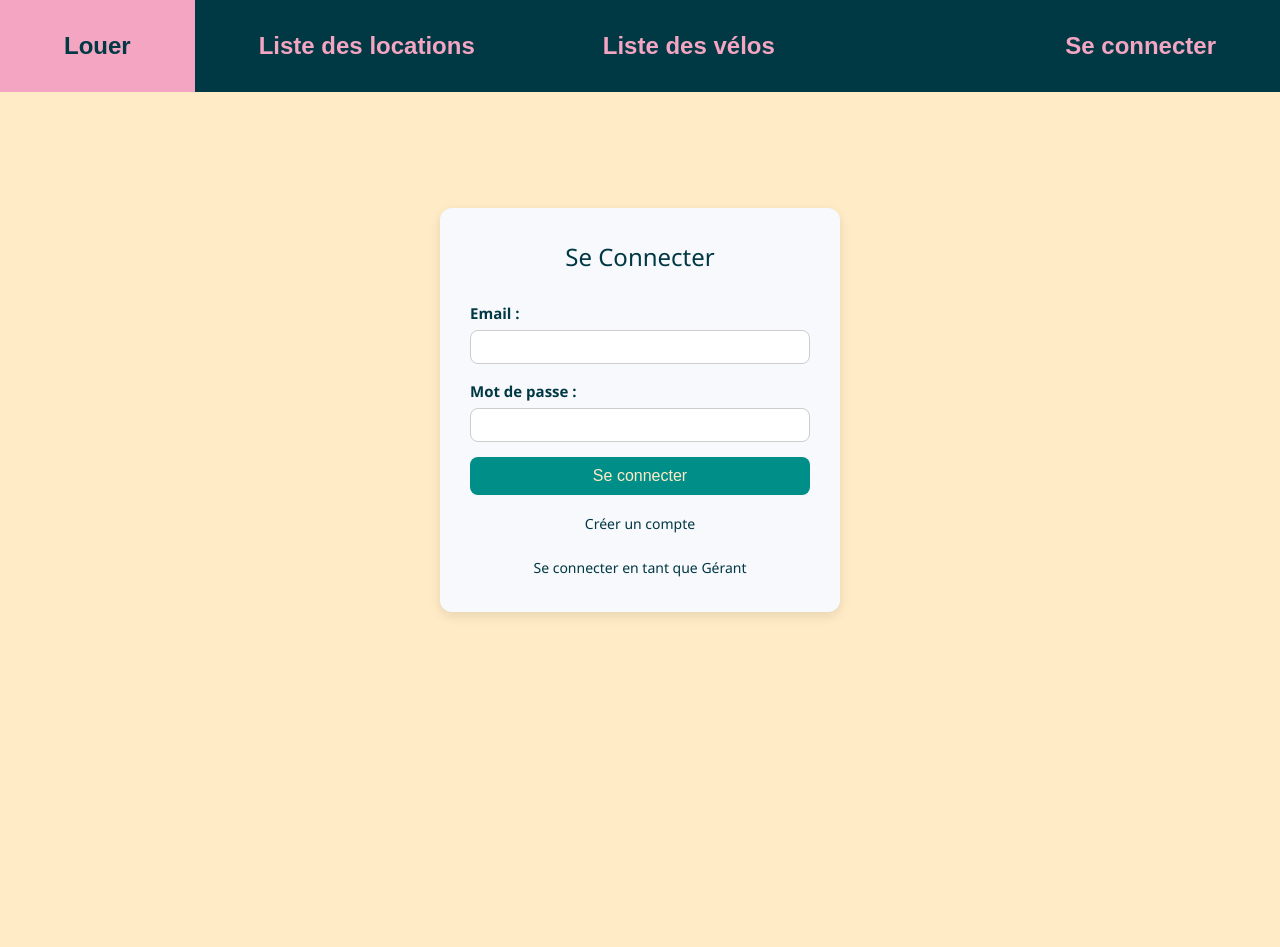
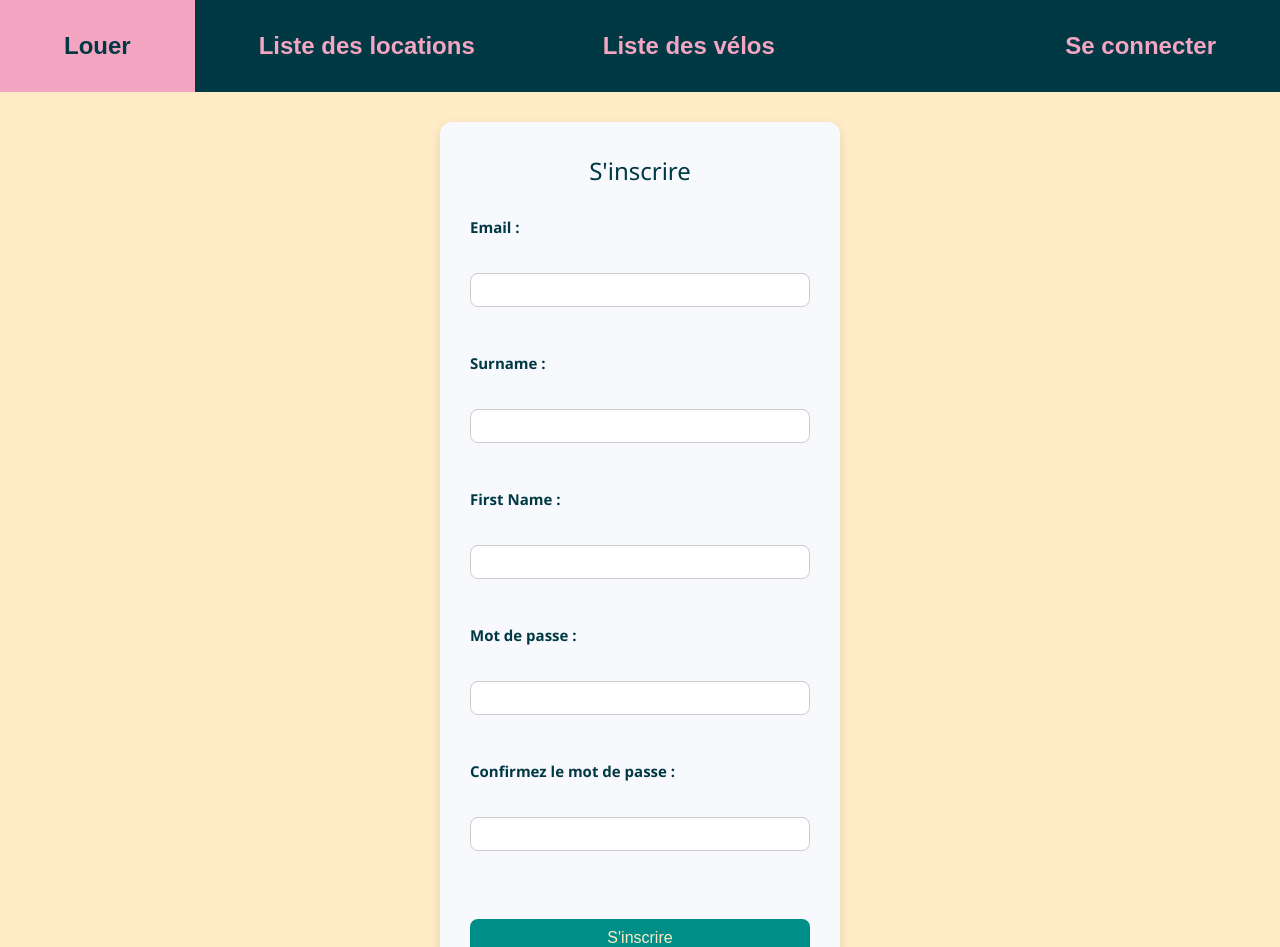
Before and after one commit to Noxeal/velivelo, a Vue app in the folder app/: page / in a window 1280 px wide. Shown: the top 947 px of the page. Before the commit the page ends 800 px from the top, so only its background shows below. Built offline with nearby package versions, Linux system fonts and the light colour scheme.

Commit message:
Inscirption page

```diff
--- a/app/src/App.vue
+++ b/app/src/App.vue
@@ -3,13 +3,14 @@ import { ref } from 'vue'
 import Connection from './components/Connection.vue'
 import NavBar from './components/commons/NavBar.vue'
 import ConnectionGerant from './components/ConnectionGerant.vue'
+import Inscription from './components/Inscription.vue'
 import BicycleCard from './components/commons/BicycleCard.vue'
 
 const is_connected = ref(false)
 const is_gerant = ref(false)
 const id_client = ref(null);
 const id_gerant = ref(null);
-const page = ref('Connection');
+const page = ref('Inscription');
 const id_velo = ref(3);
 
 const change_current_page = (newPage) => {
@@ -36,6 +37,8 @@ const handle_gerant = (bool, val) => {
   </header>
 
   <main>
+    <Inscription v-if="page == 'Inscription'" @update:handle_client="handle_client"
+    @update:change_current_page="change_current_page"/>
     <Connection v-if="page == 'Connection'" @update:handle_client="handle_client"
     @update:change_current_page="change_current_page"/>
     <ConnectionGerant v-if="page == 'ConnectionGerant'" @update:handle_gerant="handle_gerant"
--- a/app/src/components/Inscription.vue
+++ b/app/src/components/Inscription.vue
@@ -1,6 +1,20 @@
 <script setup>
+import { ref } from 'vue';
+
+const fname = ref('');
+const surname = ref('');
+const email = ref('');
+const password = ref('');
+const confirmPassword = ref('');
+const errorMessage = ref('');
 
 const onSubmit = async () => {
+  errorMessage.value = '';
+
+  if (password.value !== confirmPassword.value) {
+    errorMessage.value = "Les mots de passe ne correspondent pas.";
+    return;
+  }
 
   const clientData = {
     fname: fname.value,
@@ -18,47 +32,126 @@ const onSubmit = async () => {
       body: JSON.stringify(clientData),
     });
 
+    if (!response.ok) {
+      const errorMessageFromBackend = await response.text();
+      console.log(errorMessageFromBackend);
+      if (errorMessageFromBackend === "Cet email est déjà utilisé.") {
+        errorMessage.value = "Cet email est déjà utilisé.";
+      } else {
+        throw new Error("Erreur lors de la création du client.");
+      }
+    } else {
+      const data = await response.json();
+      console.log("Client créé :", data);
+    }
+
   } catch (error) {
-    console.error(error);
+    console.error("Erreur côté client :", error);
+    errorMessage.value = "Une erreur est survenue. Veuillez réessayer.";
   }
 };
 </script>
 
 <template>
   <form @submit.prevent="onSubmit">
+    <div class="login-container">
+      <h1 class="title">S'inscrire</h1>
+
+    <div class="input-row">
     <label for="email">Email :</label><br>
     <input type="email" id="email" v-model="email" required><br>
+    </div>
 
+    <div class="input-row">
     <label for="surname">Surname :</label><br>
-    <input type="surname" id="surname" v-model="surname" required><br>
+    <input type="text" id="surname" v-model="surname" required><br>
+    </div>
 
+    <div class="input-row">
     <label for="fname">First Name :</label><br>
-    <input type="fname" id="fname" v-model="fname" required><br>
+    <input type="text" id="fname" v-model="fname" required><br>
+    </div>
 
+    <div class="input-row">
     <label for="password">Mot de passe :</label><br>
     <input type="password" id="password" v-model="password" required><br>
+    </div>
 
+    <div class="input-row">
     <label for="confirm_password">Confirmez le mot de passe :</label><br>
     <input type="password" id="confirm_password" v-model="confirmPassword" required><br><br>
+    <p v-if="errorMessage" style="color: red;">{{ errorMessage }}</p>
+    </div>
 
-    <input type="submit" value="S'inscrire">
+    <input class="btn-connection" type="submit" value="S'inscrire">
+  </div>
   </form>
 </template>
 
 <style scoped>
-nav {
-  position: absolute;
-  top: 0;
-  left: 0;
-  width: 100%;
+.login-container {
   display: flex;
-  align-items: center;
-}
-button {
-  padding: 2rem 4rem;
+  flex-direction: column;
+  width: 400px;
+  margin: 90px auto 70px;
+  padding: 30px;
+  background-color: #f7f9fc;
+  border-radius: 12px;
+  box-shadow: 0 4px 12px rgba(0, 0, 0, 0.1);
+  gap: 15px;
+  font-family: 'Segoe UI', sans-serif;
+  color: var(--color-dark-blue);
 }
 
-.active{
-    background-color: red;
+.title {
+  text-align: center;
+  font-size: 24px;
+  margin-bottom: 10px;
+}
+
+.input-row {
+  display: flex;
+  flex-direction: column;
+  gap: 5px;
+}
+
+.input-row label {
+  font-weight: 600;
+}
+
+.input-row input {
+  padding: 8px;
+  border: 1px solid #ccc;
+  border-radius: 8px;
+  font-size: 14px;
+}
+
+.btn-connection {
+  background-color: var(--color-soft-blue);
+  color: var(--color-beige);
+  border: none;
+  padding: 10px;
+  border-radius: 8px;
+  cursor: pointer;
+  transition: background-color 0.2s ease;
+  font-size: 16px;
+}
+
+.btn-connection:hover {
+  background-color: var(--color-dark-blue);
+}
+
+.link {
+  text-align: center;
+  border-radius: 8px;
+  font-size: 14px;
+  color: var();
+  text-decoration: none;
+  transition: color 0.2s ease;
+}
+
+.link:hover {
+  color: var(--color-soft-blue);
+  cursor: pointer;
 }
 </style>
```
Also changed, not shown: 1 other file (tests, documents, lock files or other folders).
